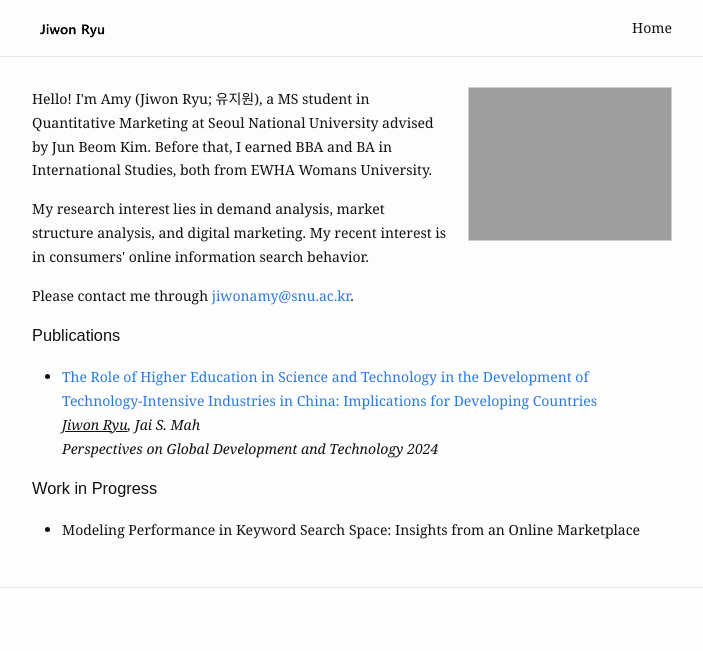
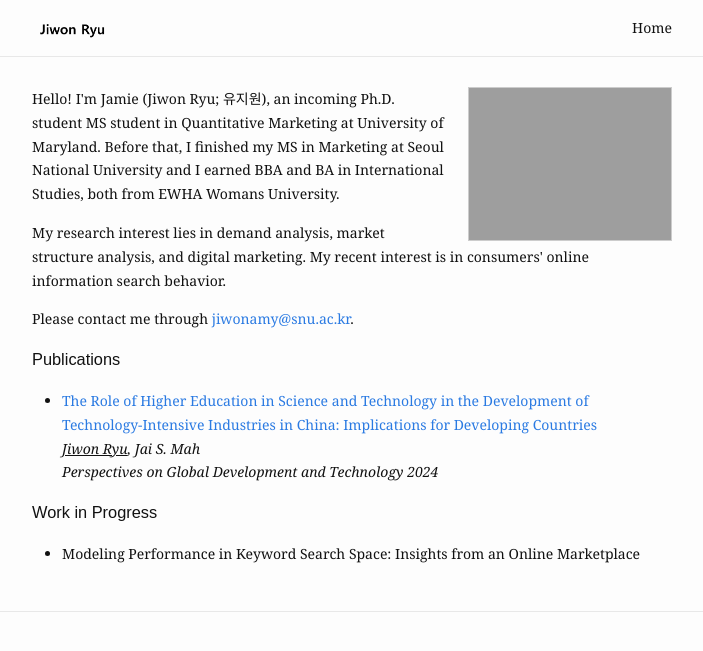
Before and after one commit to jiwonamy/jiwonamy.github.io, a Jekyll site: the page built from index.md, in a window 1280 px wide. Shown: the top 651 px of the page, without its empty margins (288-991 px from the left). Built offline with Jekyll 4.4.1, drawn with Linux system fonts in a browser that asks for light colours.

Commit message:
Update index.md

```diff
--- a/index.md
+++ b/index.md
@@ -6,7 +6,7 @@
 ---
 
 <p>
-Hello! I'm Amy (Jiwon Ryu; 유지원), a MS student in Quantitative Marketing at Seoul National University advised by Jun Beom Kim. Before that, I earned BBA and BA in International Studies, both from EWHA Womans University.
+Hello! I'm Jamie (Jiwon Ryu; 유지원), an incoming Ph.D. student  MS student in Quantitative Marketing at University of Maryland. Before that, I finished my MS in Marketing at Seoul National University and I earned BBA and BA in International Studies, both from EWHA Womans University.
 </p>
 
 <p>
```
